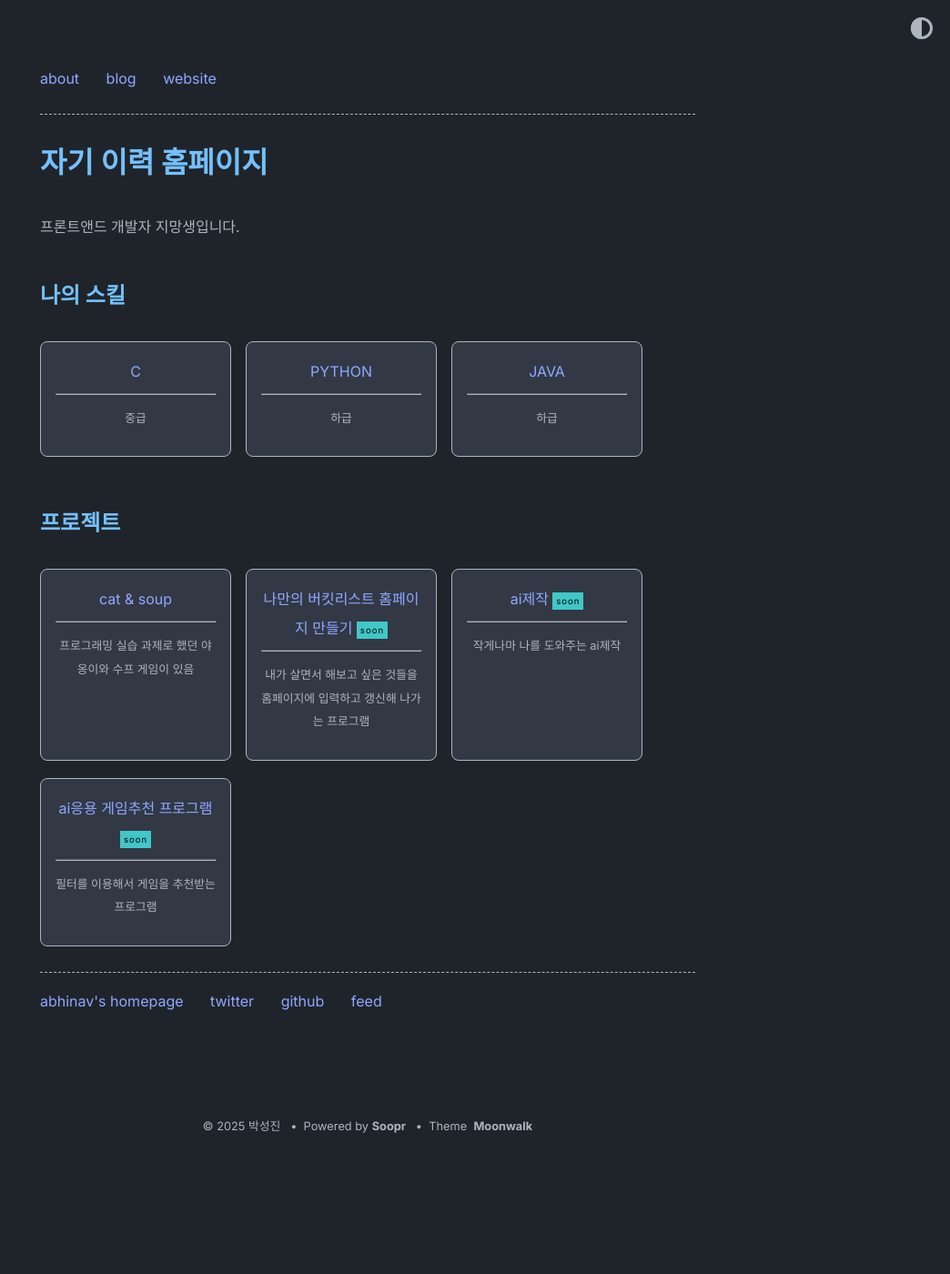
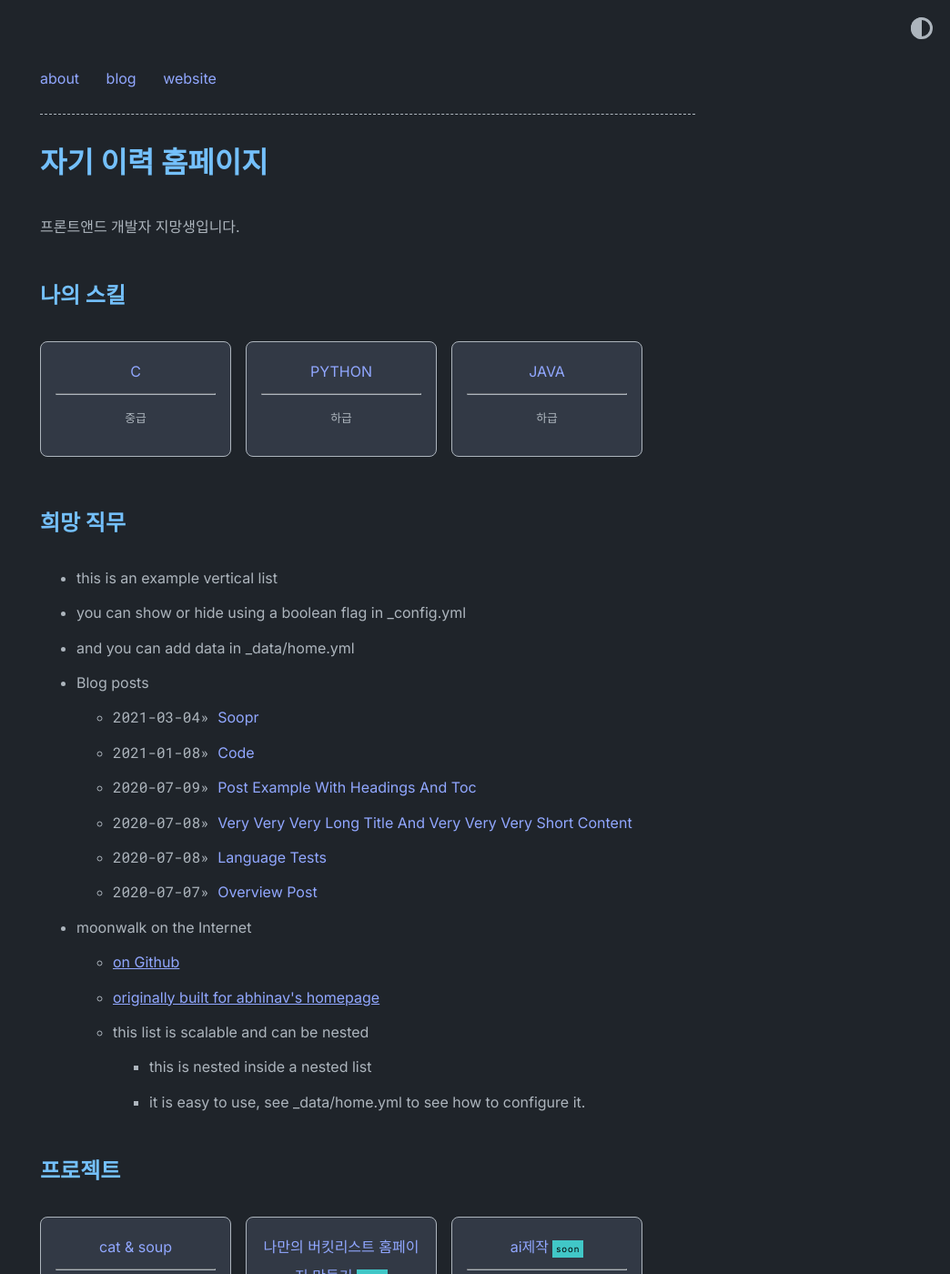
Before and after one commit to concrite/concrite1, a Jekyll site: the page built from index.md, in a window 1280 px wide and 1400 px high. Shown: the whole window at 91% size, without its empty margins (236-1280 px from the left). Built offline with Jekyll 4.4.1, drawn with Linux system fonts in a browser that asks for light colours.

Commit message:
Update _config.yml

```diff
--- a/_config.yml
+++ b/_config.yml
@@ -26,13 +26,13 @@ theme_config:
   show_projects: true # show projects as cards, add in _data/home.yml
   show_extra_projects: true # show blog posts added in _posts
   show_old_projects: true # show old projects as cards, add in _data/home.yml
-  show_misc_list: false # show generic vertical list for misc details, add _data/home.yml
+  show_misc_list: true # show generic vertical list for misc details, add _data/home.yml
   show_reading_time: true # show number of words and reading time in the blog posts
   show_tags: true # show tags in a blog posts
   # options for "home" page
   home:
     title_projects: 나의 스킬
-    title_extra_projects: 희망 직무
+    title_misc_list: 희망 직무
     title_old_projects: 프로젝트
 
 soopr:
```
